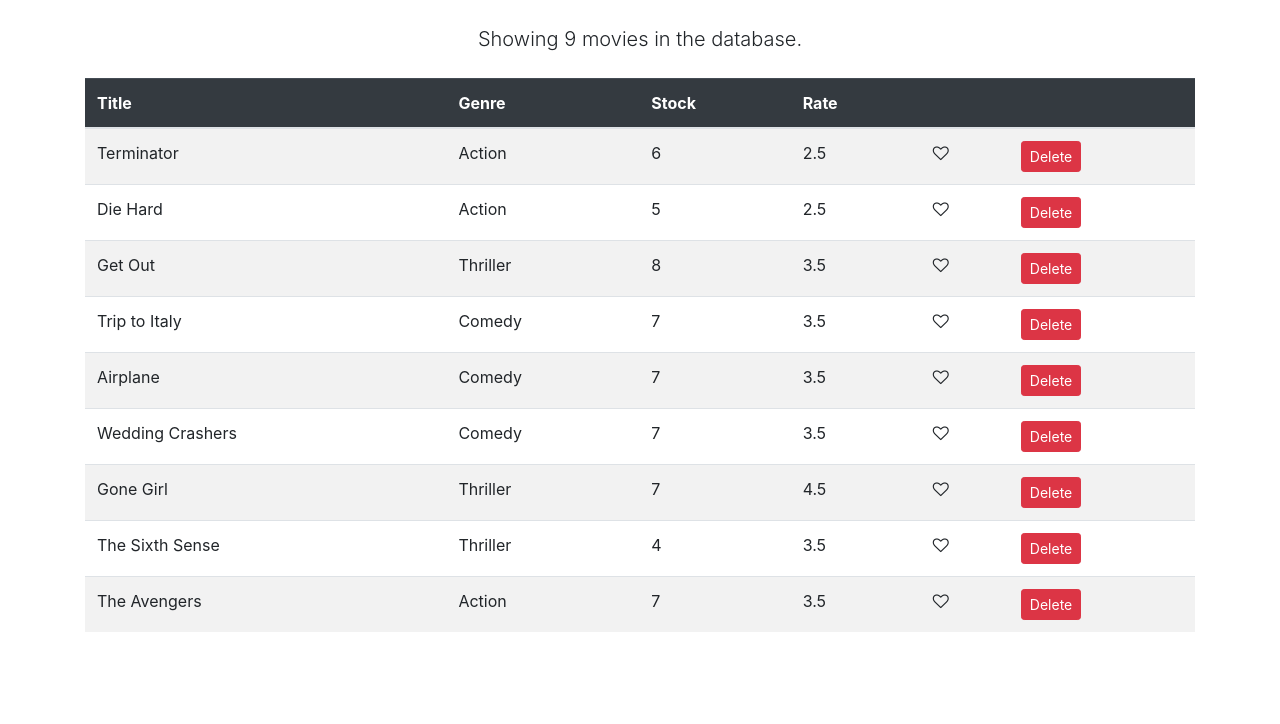
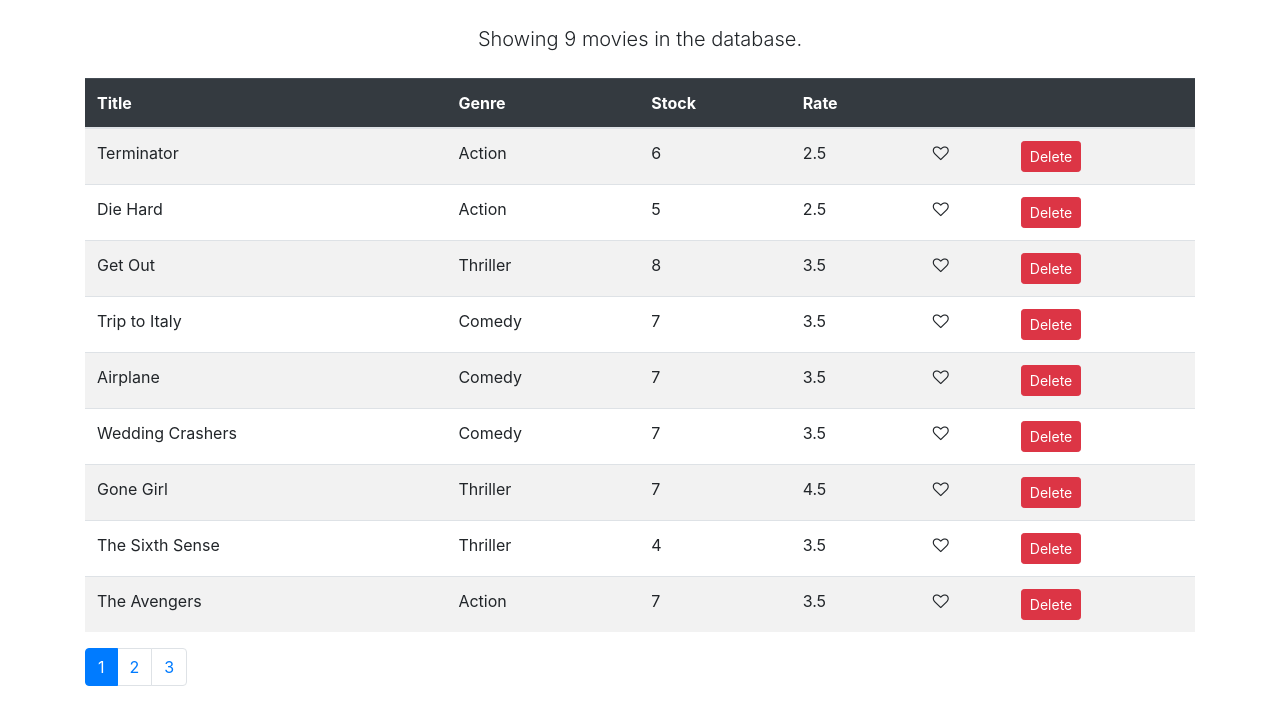
Before and after one commit to DalatCoder/learn-react-mosh, a React (Create React App) app in the folder vidly/: page / in a window 1280 px wide. Shown: the top 724 px of the page. Built offline with nearby package versions, Linux system fonts and the light colour scheme.

Commit message:
add Pagination component:

```diff
--- /dev/null
+++ b/vidly/src/components/common/pagination.jsx
@@ -0,0 +1,32 @@
+import React from 'react';
+import _ from 'lodash';
+
+const Pagination = ({ itemsCount, pageSize, currentPage, onPageChange }) => {
+  const pagesCount = Math.ceil(itemsCount / pageSize);
+  if (pagesCount === 1) return null;
+
+  const pages = _.range(1, pagesCount + 1);
+
+  return (
+    <nav>
+      <ul className="pagination">
+        {pages.map((page) => (
+          <li
+            key={page}
+            className={`page-item ${page === currentPage && 'active'}`}
+          >
+            <button
+              style={{ cursor: 'pointer' }}
+              className="page-link"
+              onClick={() => onPageChange(page)}
+            >
+              {page}
+            </button>
+          </li>
+        ))}
+      </ul>
+    </nav>
+  );
+};
+
+export default Pagination;
--- a/vidly/src/components/movies.jsx
+++ b/vidly/src/components/movies.jsx
@@ -3,10 +3,13 @@
 
 // Components
 import MovieItem from './MovieItem';
+import Pagination from './common/pagination';
 
 class Movies extends Component {
   state = {
     movies: [],
+    pageSize: 4,
+    currentPage: 1,
   };
 
   componentDidMount() {
@@ -27,8 +30,13 @@
     }));
   };
 
+  handlePageChange = (pageNumber) => {
+    this.setState({ currentPage: pageNumber });
+  };
+
   render() {
-    const count = this.state.movies.length;
+    const { length: count } = this.state.movies;
+    const { pageSize, currentPage } = this.state;
 
     if (count === 0)
       return (
@@ -64,6 +72,12 @@
             ))}
           </tbody>
         </table>
+        <Pagination
+          itemsCount={count}
+          pageSize={pageSize}
+          currentPage={currentPage}
+          onPageChange={this.handlePageChange}
+        />
       </Fragment>
     );
   }
```
